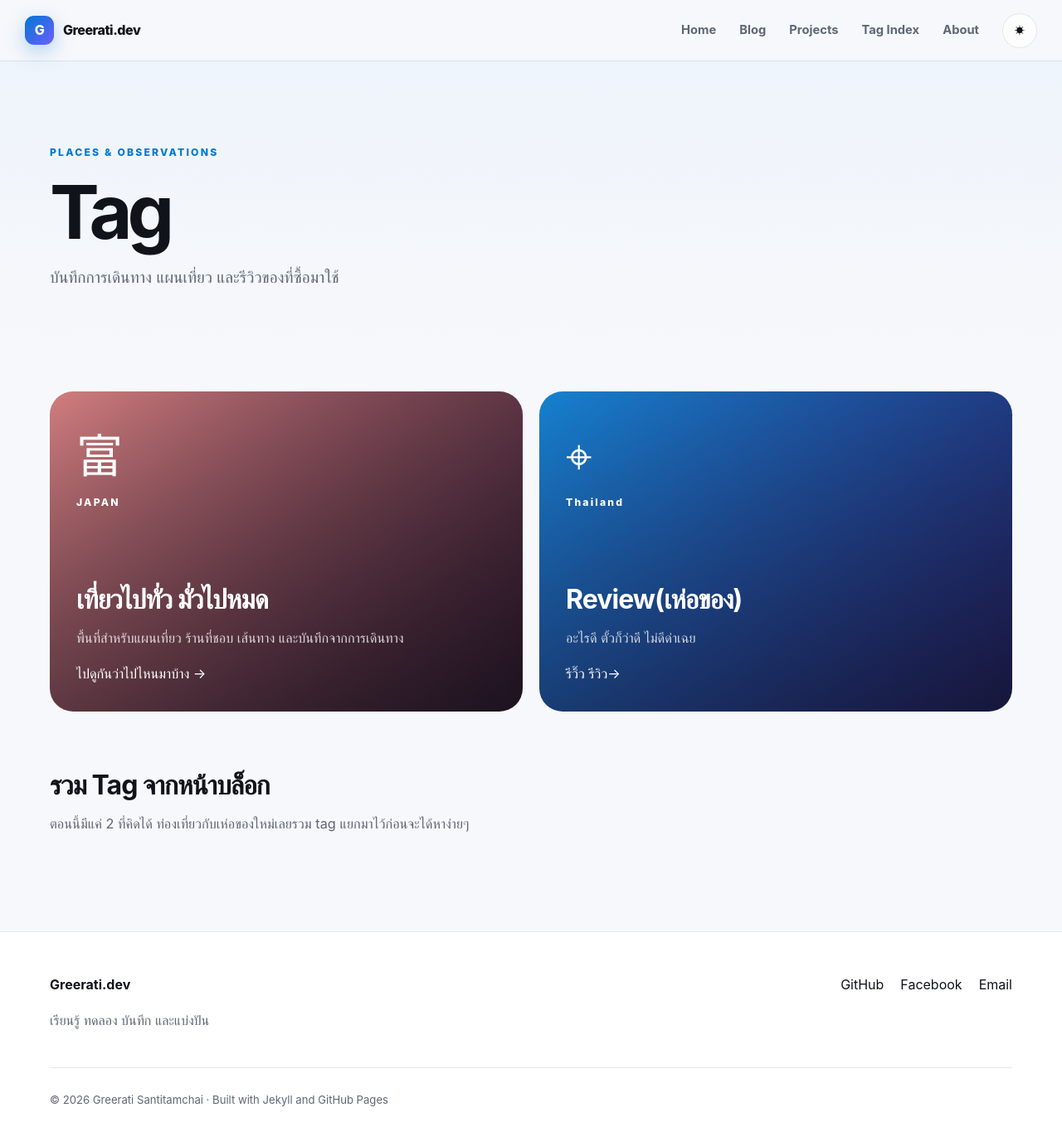
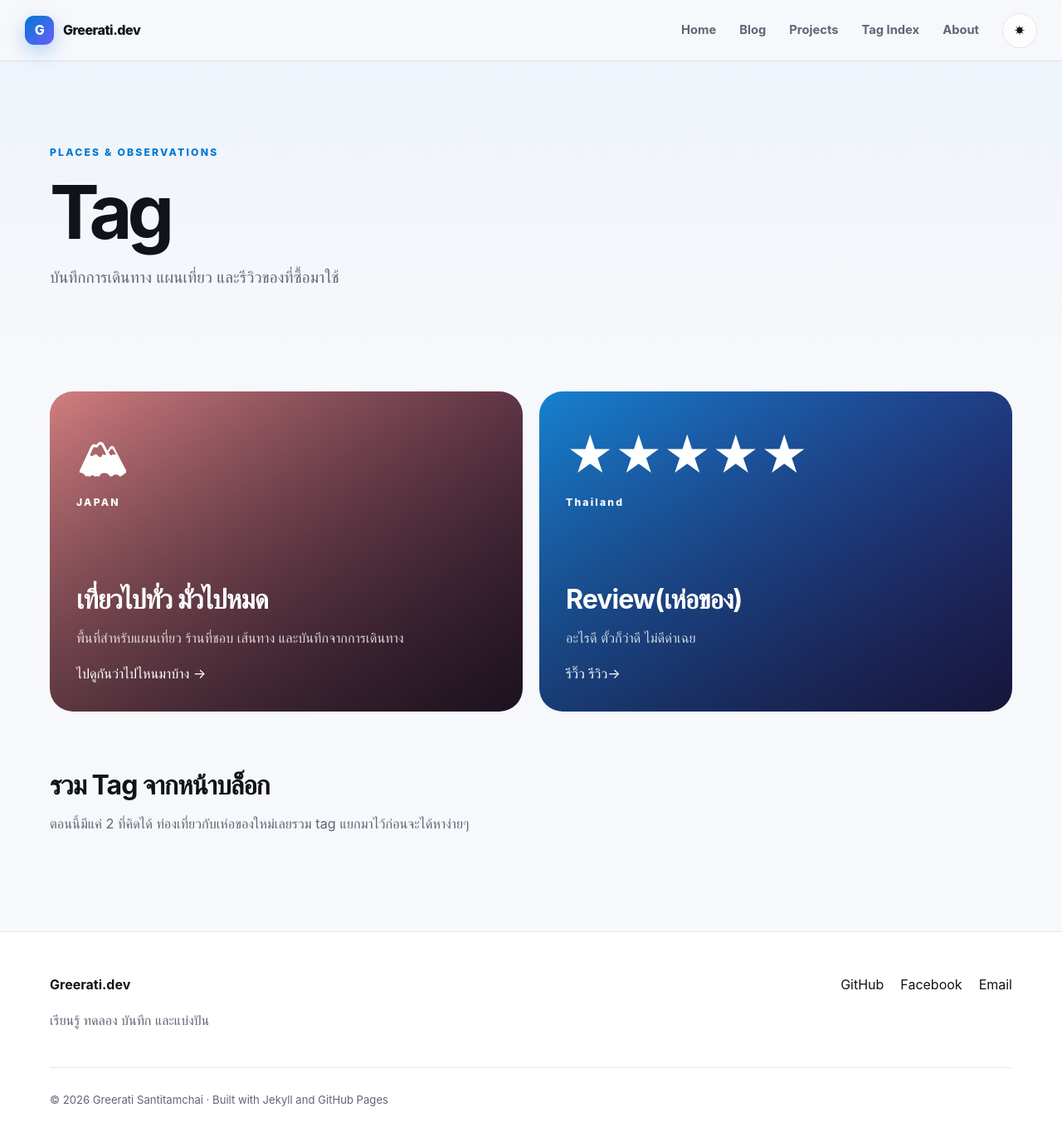
Before and after one commit to kakratua/kakratua.github.io, a Jekyll site: the page built from tag.md, in a window 1280 px wide and 1365 px high. Shown: the whole window at 83% size. Built offline with Jekyll 4.4.1, drawn with Linux system fonts in a browser that asks for light colours.

Commit message:
Update tag.md

```diff
--- a/tag.md
+++ b/tag.md
@@ -7,8 +7,8 @@
 ---
 
 <div class="travel-grid">
-  <article class="travel-card japan"><div class="travel-icon">富</div><p class="eyebrow">JAPAN</p><h2>เที่ยวไปทั่ว มั่วไปหมด</h2><p>พื้นที่สำหรับแผนเที่ยว ร้านที่ชอบ เส้นทาง และบันทึกจากการเดินทาง</p><a href="{{ '/blog/' | relative_url }}?tag=Travel">ไปดูกันว่าไปไหนมาบ้าง →</a></article>
-  <article class="travel-card blue"><div class="travel-icon">⌖</div><p class="eyebrow">Thailand</p><h2>Review(เห่อของ)</h2><p>อะไรดี ตั้วก็ว่าดี ไม่ดีด่าเฉย</p><a href="{{ '/blog/' | relative_url }}?tag=Review">รีวิ๊ว รีวิว→</a></article>
+  <article class="travel-card japan"><div class="travel-icon">🏔</div><p class="eyebrow">JAPAN</p><h2>เที่ยวไปทั่ว มั่วไปหมด</h2><p>พื้นที่สำหรับแผนเที่ยว ร้านที่ชอบ เส้นทาง และบันทึกจากการเดินทาง</p><a href="{{ '/blog/' | relative_url }}?tag=Travel">ไปดูกันว่าไปไหนมาบ้าง →</a></article>
+  <article class="travel-card blue"><div class="travel-icon">★★★★★</div><p class="eyebrow">Thailand</p><h2>Review(เห่อของ)</h2><p>อะไรดี ตั้วก็ว่าดี ไม่ดีด่าเฉย</p><a href="{{ '/blog/' | relative_url }}?tag=Review">รีวิ๊ว รีวิว→</a></article>
 </div>
 
 ## รวม Tag จากหน้าบล็อก
```
